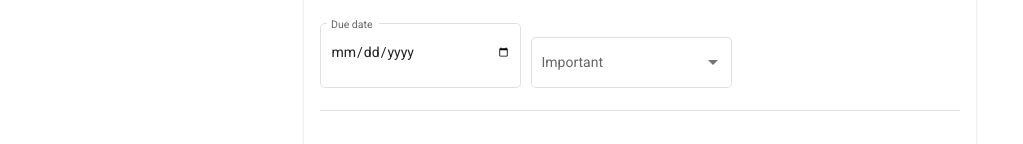
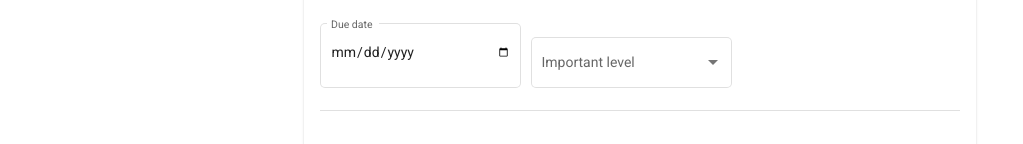
Before and after one commit to jakobudovic/RD, an Angular app in the folder my-website/: page /edit/1 in a window 1280 px wide. Shown: the part 314-458 px from the top of the page, without its empty margins (0-1023 px from the left). Built offline with nearby package versions, Linux system fonts and the light colour scheme; no server answers.

Commit message:
importance level now shows

```diff
--- a/my-website/src/app/edit/edit.component.html
+++ b/my-website/src/app/edit/edit.component.html
@@ -43,7 +43,7 @@
       </mat-form-field>
 
       <mat-form-field appearance="outline">
-        <mat-label>Important</mat-label>
+        <mat-label>Important level</mat-label>
         <mat-select
           placeholder="Important"
           formControlName="important"
--- a/my-website/src/app/edit/edit.component.ts
+++ b/my-website/src/app/edit/edit.component.ts
@@ -44,18 +44,15 @@ export class EditComponent implements OnInit {
     this.route.params.subscribe((params) => {
       this.id = params.id;
       this.taskService.getTaskById(this.id).subscribe((res) => {
-        console.log('res b4 : ', this.task);
-        console.log(res);
-        this.task = res;
-        this.myDate = this.task.date;
-        console.log(this.task.date);
-        console.log(this.task.important);
-
-        console.log('res after: ', this.task);
+        this.task = res; // assigns our task value of our received object
+        this.myDate = this.task.date; // updates myDate value to our task's date
         this.updateForm.get('title').setValue(this.task.title);
         this.updateForm.get('description').setValue(this.task.description);
-        this.updateForm.get('date').setValue(this.task.date);
-        this.updateForm.get('important').setValue(this.task.important);
+        this.updateForm.get('important').setValue('Low');
+        if (this.task.important) {
+          this.selected = 'High';
+          this.updateForm.get('important').setValue('High');
+        }
       });
     });
   }
```
